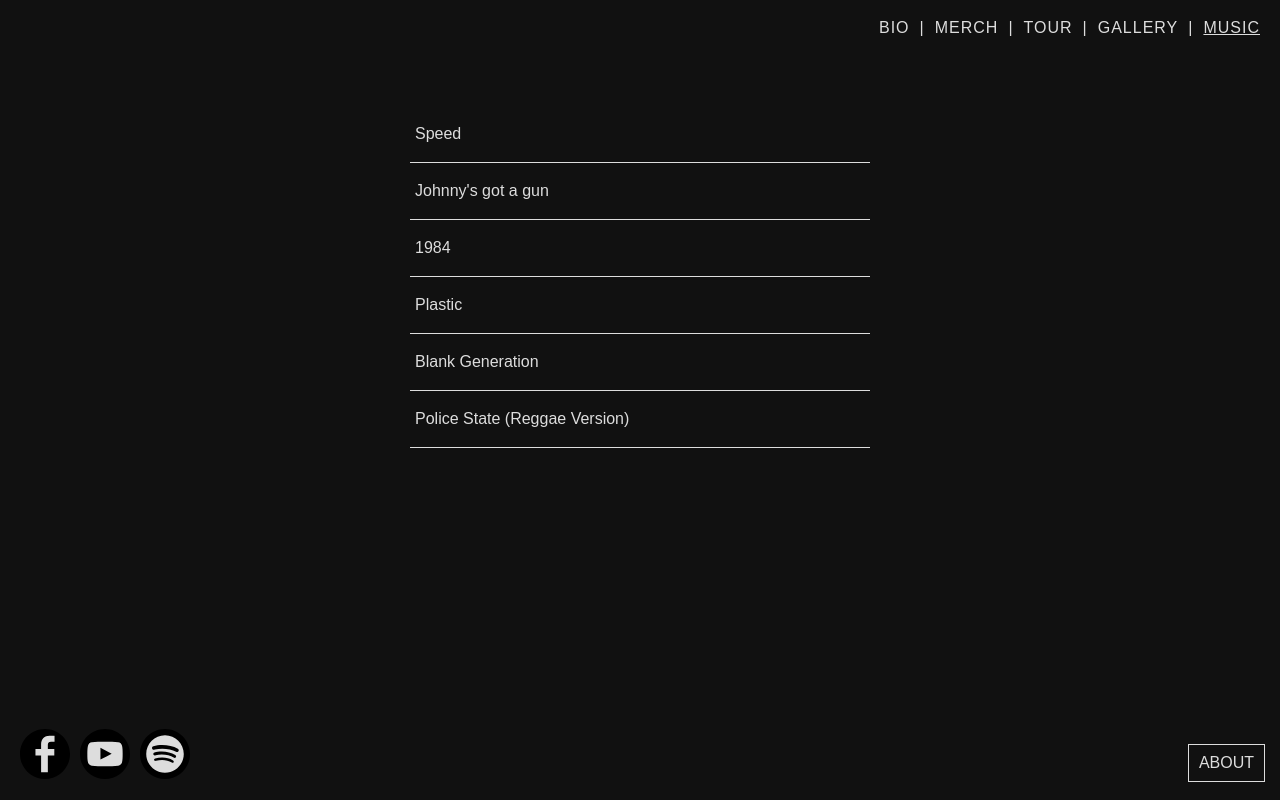
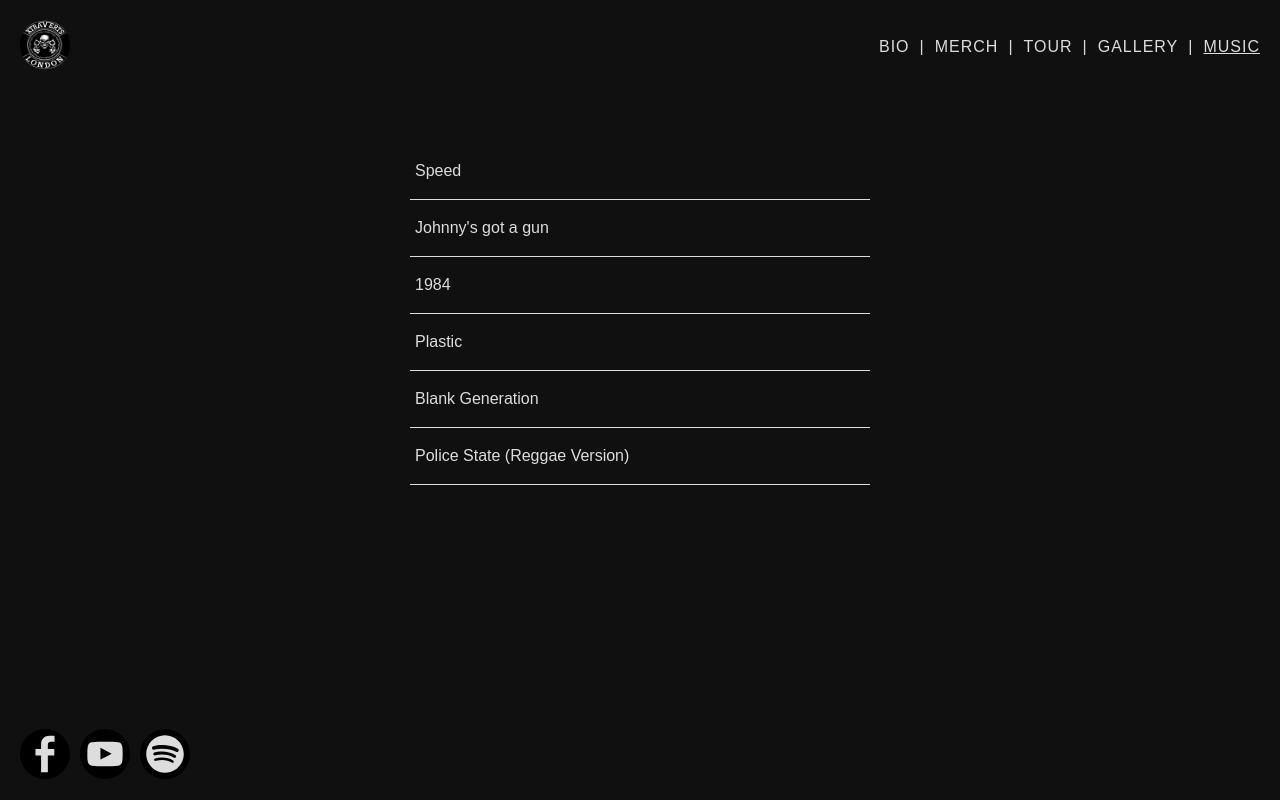
Before and after one commit to Xtraverts/website, a plain HTML site: page src/pages/music/music.html in a window 1280 px wide. Drawn offline with Linux system fonts and the light colour scheme.

Commit message:
navbar new

```diff
--- a/src/pages/bio/style.css
+++ b/src/pages/bio/style.css
@@ -6,5 +6,9 @@
 .bio {
   color: #dddddd;
   line-height: 40px;
-	font-size: 22px;
+  font-size: 22px;
 }
+
+.navbar {
+  background-color: #101010;
+}
--- a/src/pages/gallery/style.css
+++ b/src/pages/gallery/style.css
@@ -1,7 +1,7 @@
 .bootstrap-carousel {
   color: white;
   width: 80%;
-  margin: 0 auto 50px auto;
+  margin: 90px auto 50px auto;
 }
 
 .carousel-inner {
@@ -12,6 +12,10 @@
 .carousel-item img {
   height: 500px;
   object-fit: contain;
+}
+
+.navbar {
+  background-color: #101010;
 }
 
 .navbar-custom {
--- a/src/pages/music/music.html
+++ b/src/pages/music/music.html
@@ -12,15 +12,22 @@
 
   <!-- navbar -->
   <nav class="navbar">
-    <div class="navbar-section"><a href="../bio/bio.html">BIO</a></div>
-    <div class="navbar-section">|</div>
-    <div class="navbar-section navbar-link"><a href="../temp/temp.html">MERCH</a></div>
-    <div class="navbar-section">|</div>
-    <div class="navbar-section navbar-link"><a href="../temp/temp.html">TOUR</a></div>
-    <div class="navbar-section">|</div>
-    <div class="navbar-section navbar-link"><a href="../gallery/gallery.html">GALLERY</a></div>
-    <div class="navbar-section">|</div>
-    <div class="navbar-section active navbar-link"><a href="music.html">MUSIC</a></div>
+    <div>
+      <a href="../../../index.html">
+        <img src="../../assets/images/logo.jpeg" height="50px" width="50px" class="logo" />
+      </a>
+    </div>
+    <div class="navbar-elements">
+      <div class="navbar-section"><a href="../bio/bio.html">BIO</a></div>
+      <div class="navbar-section">|</div>
+      <div class="navbar-section"><a href="../merch/merch.html">MERCH</a></div>
+      <div class="navbar-section">|</div>
+      <div class="navbar-section"><a href="../tour/tour.html">TOUR</a></div>
+      <div class="navbar-section">|</div>
+      <div class="navbar-section"><a href="../gallery/gallery.html">GALLERY</a></div>
+      <div class="navbar-section">|</div>
+      <div class="navbar-section active"><a href="#">MUSIC</a></div>
+    </div>
   </nav>
 
   <!-- files audio -->
@@ -58,7 +65,7 @@
       </div>
     </div>
     <div class="info">
-      <div class="info-child"><a href="../temp/temp.html">ABOUT</a></div>
+      <!-- <div class="info-child"><a href="../temp/temp.html">ABOUT</a></div> -->
       <!-- <div class="info-child"><a href="../temp/temp.html">NEWSLETTER</a></div> -->
     </div>
   </footer>
--- a/src/pages/music/style.css
+++ b/src/pages/music/style.css
@@ -30,3 +30,7 @@
   background-color: #dddddd;
   color: #222222;
 }
+
+.navbar {
+  background-color: #101010;
+}
--- a/style.css
+++ b/style.css
@@ -4,7 +4,7 @@
 
 body {
   margin: 0;
-  background-color: #111111;
+  background-color: #101010;
   background-size: cover;
   font-family: sans-serif;
   line-height: 1;
@@ -24,6 +24,14 @@ a:hover {
 
 .navbar {
   display: flex;
+  justify-content: space-between;
+  align-items: center;
+  background-color: #111F22;
+  padding: 0px;
+}
+
+.navbar-elements {
+  display: flex;
   justify-content: flex-end;
   padding: 20px 10px;
   color: #dddddd;
@@ -39,6 +47,11 @@ a:hover {
 .navbar-section {
   margin-right: 10px;
   letter-spacing: 1px;
+}
+
+.logo {
+  margin: 20px;
+  border-radius: 50%;
 }
 
 .footer {
```
Also changed, not shown: index.html (+7 -0 lines), src/pages/bio/bio.html (+12 -5 lines), src/pages/gallery/gallery.html (+12 -5 lines), src/assets/images/logo.jpeg (added).
